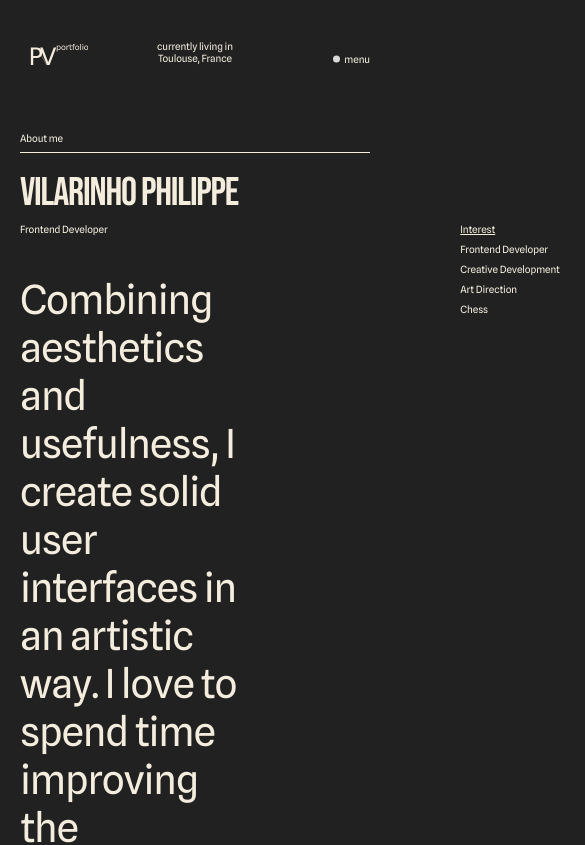
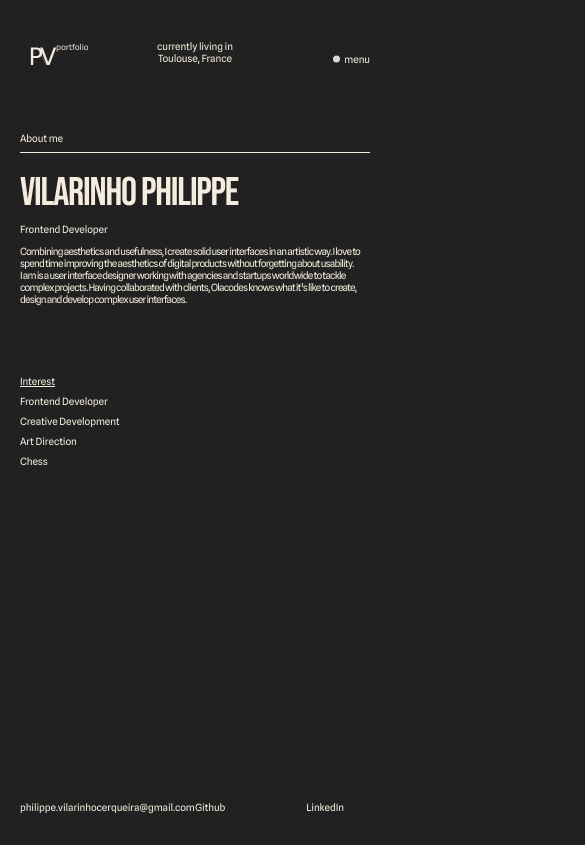
Before and after one commit to tifiloutube/my-portfolio, a Nuxt app in the folder portfolio/: page /AboutMe in a window 390 px wide. Shown: the top 845 px of the page, 585 px wide, since content can reach past the window. Built offline with nearby package versions, Linux system fonts and the light colour scheme.

Commit message:
responsive mobile aboutme

```diff
--- a/portfolio/assets/style/global.css
+++ b/portfolio/assets/style/global.css
@@ -109,4 +109,7 @@ a:hover, a:focus {
     .h2 {
         font-size: 40px;
     }
+    .text {
+        font-size: 10px;
+    }
 }
--- a/portfolio/components/AboutMePage/AboutMeSection.vue
+++ b/portfolio/components/AboutMePage/AboutMeSection.vue
@@ -109,4 +109,23 @@ onMounted(() => {
     }
   }
 }
+
+
+/* Responsive Tablette */
+
+@media screen and (max-width: 1024px) {
+
+}
+
+/* Responsive Mobile */
+
+@media screen and (max-width: 600px) {
+  .description {
+    flex-direction: column;
+    gap: 50px !important;
+    .listInterest {
+      padding: 0;
+    }
+  }
+}
 </style>
--- a/portfolio/pages/AboutMe.vue
+++ b/portfolio/pages/AboutMe.vue
@@ -5,6 +5,7 @@ import AboutMeSection from "~/components/AboutMePage/AboutMeSection.vue";
 
 <template>
   <AboutMeSection />
+  <Footer />
 </template>
 
 <style scoped>
```
